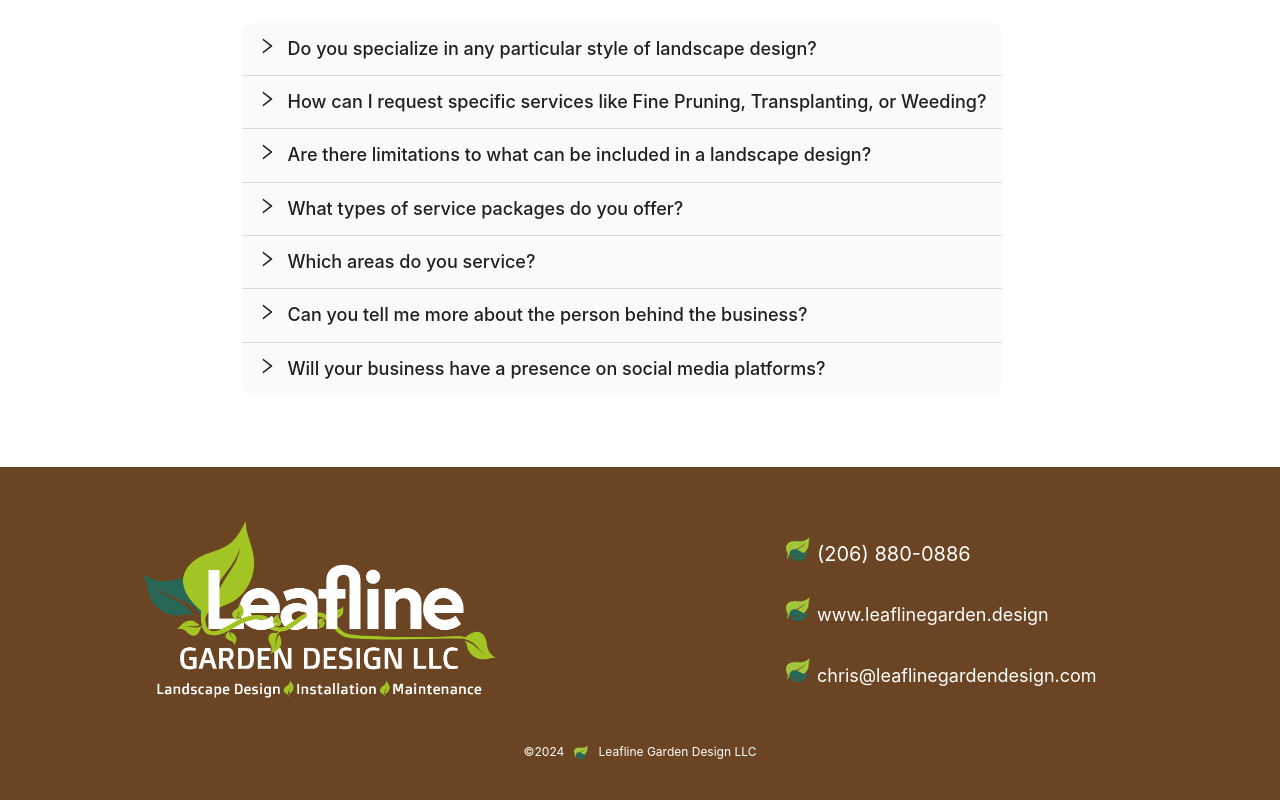
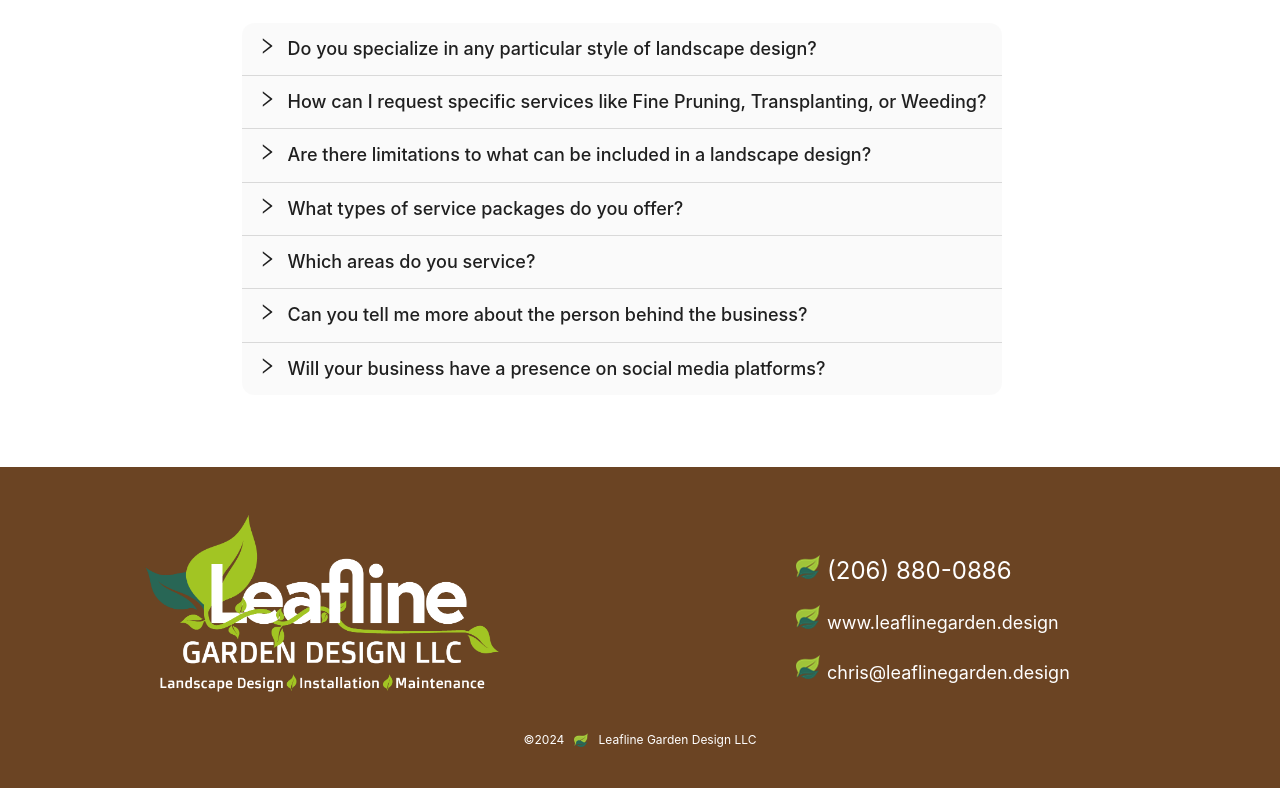
Before and after one commit to patriciamcphee/leafline, a React (Create React App) app: page / in a window 1280 px wide. Shown: the part 3376-4176 px from the top of the page. Built offline with nearby package versions, Linux system fonts and the light colour scheme.

Commit message:
update css in footer

```diff
--- a/src/components/Footer/Footer.js
+++ b/src/components/Footer/Footer.js
@@ -14,9 +14,9 @@ const MyFooter = () => (
 <Col xs={24} sm={12} md={8} >
         <p className={styles.footerBody}>
           <ul>
-            <li>(206) 880-0886</li>
+            <li className={styles.phoneNumber}>(206) 880-0886</li>
             <li className={styles.styledBulletList}><a href="www.leaflinegarden.design">www.leaflinegarden.design</a></li>
-            <li className={styles.styledBulletList}><a href="mailto:chris@leaflinegardendesign.com">chris@leaflinegardendesign.com</a></li>
+            <li className={styles.styledBulletList}><a href="mailto:chris@leaflinegardendesign.com">chris@leaflinegarden.design</a></li>
           </ul>
         </p>
       </Col>
--- a/src/components/Footer/styles.module.css
+++ b/src/components/Footer/styles.module.css
@@ -5,25 +5,38 @@
 }
 
 .footerBody {
+  margin: auto;
+  padding: 10px;
+
   text-align: center;
+    /*
   justify-self: stretch;
   margin: 1em 0;
   vertical-align: middle;
+  */
+}
+
+.footerBody .phoneNumber {
+  font-size: 24px;
+
 }
 
 .footerBody li {
   font-size: 20px;
   text-align: left;
-  line-height: 150%;
+  line-height: 140%;
   list-style-image: url('../../../public/favicons/favicon-24x24.png');
-  margin: 0.5em 0;
+
 }
 
+
 .footerBody ul {
-    align-self: center;
-  margin-top: 24px;
+
+
+margin: 32px 0 0 0;
 
 }
+
 
 .styledBulletList li {
   font-size: 20px;
```
